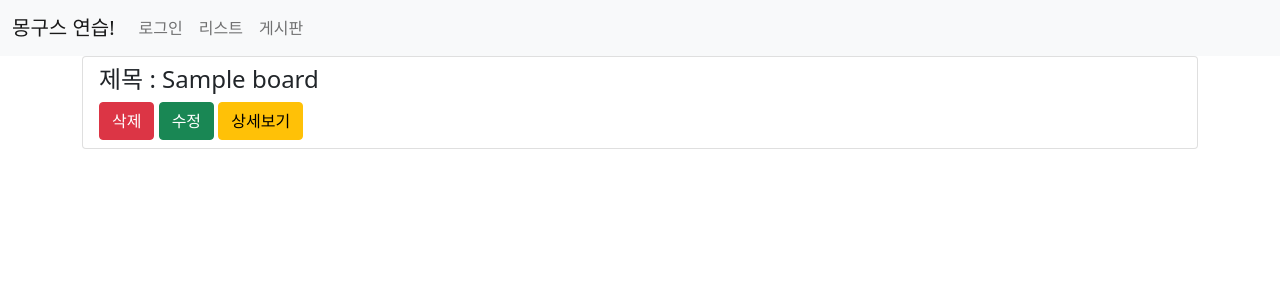
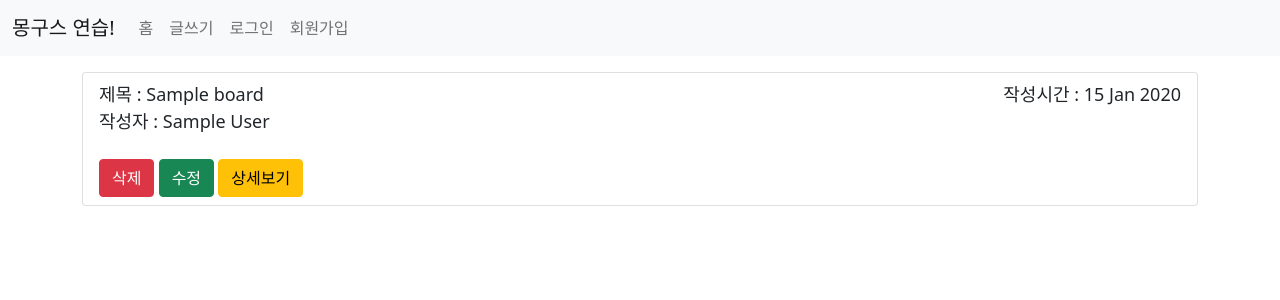
Before and after one commit to jyp-on/mongoose_board_exam, a Node project: template views/index.ejs in a window 1280 px wide. Shown: the top 300 px of the page. Run offline with Node 20 templates, Linux system fonts and the light colour scheme; the template is opened without the code that fills it: most values are stand-ins (such as "Sample title", 1, 10 or a date in 2020); some libraries are stand-ins or nearby versions.

Commit message:
인덱스 페이지 게시판 보여주기 구현

```diff
--- a/views/index.ejs
+++ b/views/index.ejs
@@ -11,18 +11,32 @@
     integrity="sha384-1BmE4kWBq78iYhFldvKuhfTAU6auU8tT94WrHftjDbrCEXSU1oBoqyl2QvZ6jIW3" crossorigin="anonymous">
   <meta http-equiv="Content-Security-Policy" content="upgrade-insecure-requests">
   <title>Hello, world!</title>
+  <style>
+    .board_top{
+      font-size:large;
+    }
+    .boards_top_right{
+      float:right;
+    }
+  </style>
 </head>
 
 <body>
   <%- include('nav.html') %>
-    <div class="container">
+    <div class="container mt-3">
       <ul class="list-group">
         <% if (board !== null) { for(var i=0; i<board.length; i++){ %>
           <li class="list-group-item">
-            <h4>제목 : <%= board[i].title %></h4>
-            <button class="btn btn-danger delete" data-id="<%= posts[i]._id %>">삭제</button>
-            <button class="btn btn-success edit" data-id="<%= posts[i]._id %>">수정</button>
-            <button class="btn btn-warning detail" data-id="<%= posts[i]._id %>">상세보기</button>
+            <div class="board_top">
+              <div>제목 : <%= board[i].title %> <span class="boards_top_right ">작성시간 : <%= board[i].board_date %></span></div>
+              <div>작성자 : <%= board[i].author %></div>
+
+            </div>
+            <div class="btn-box mt-4">
+              <button class="btn btn-danger delete" data-id="<%= board[i]._id %>">삭제</button>
+              <button class="btn btn-success edit" data-id="<%= board[i]._id %>">수정</button>
+              <button class="btn btn-warning detail" data-id="<%= board[i]._id %>">상세보기</button>
+            </div>
           </li>
           <% }} %>
       </ul>
--- a/views/nav.html
+++ b/views/nav.html
@@ -7,13 +7,16 @@
     <div class="collapse navbar-collapse" id="navbarNav">
       <ul class="navbar-nav">
         <li class="nav-item">
+          <a class="nav-link" href="/">홈</a>
+        </li>
+        <li class="nav-item">
+          <a class="nav-link" href="/write">글쓰기</a>
+        </li>
+        <li class="nav-item">
           <a class="nav-link" aria-current="page" href="/login">로그인</a>
         </li>
         <li class="nav-item">
-          <a class="nav-link" href="/list">리스트</a>
-        </li>
-        <li class="nav-item">
-          <a class="nav-link" href="/write">게시판</a>
+          <a class="nav-link" aria-current="page" href="/login">회원가입</a>
         </li>
       </ul>
     </div>
```
Also changed, not shown: models/board.js (+24 -7 lines), models/comment.js (+12 -6 lines), router/index.js (+8 -5 lines), views/detail.ejs (added, +44 -0 lines), 1 other file.
